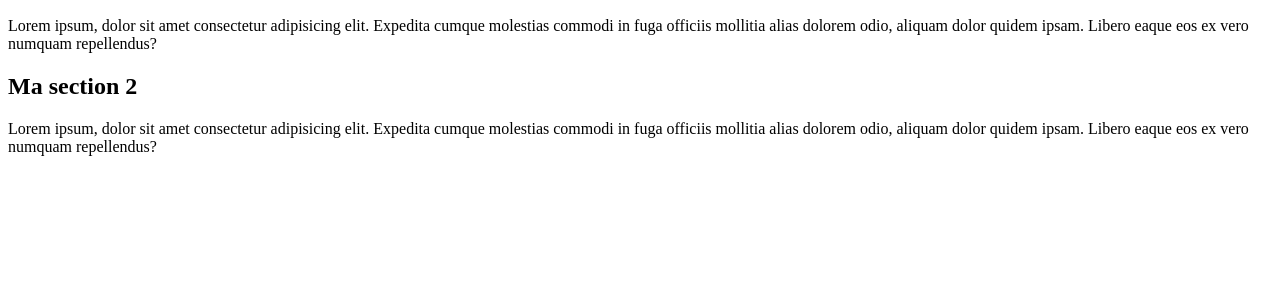
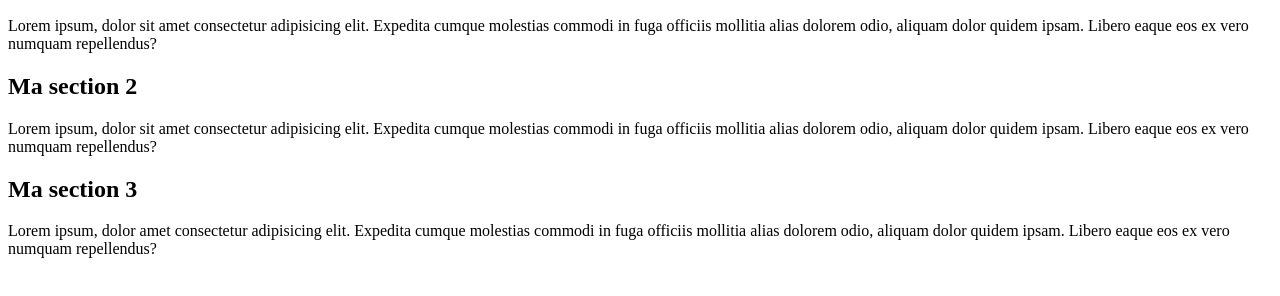
Before and after one commit to SaadiKarim/mon_site, a plain HTML site: page index.html in a window 1280 px wide. Shown: the part 110-406 px from the top of the page. Drawn offline with Linux system fonts and the light colour scheme.

Commit message:
ajout section 3 dans accueil

```diff
--- a/index.html
+++ b/index.html
@@ -18,5 +18,10 @@
         <h2>Ma section 2</h2>
         <p>Lorem ipsum, dolor sit amet consectetur adipisicing elit. Expedita cumque molestias commodi in fuga officiis mollitia alias dolorem odio, aliquam dolor quidem ipsam. Libero eaque eos ex vero numquam repellendus?</p>
     </section>
+
+    <section>
+        <h2>Ma section 3</h2>
+        <p>Lorem ipsum, dolor amet consectetur adipisicing elit. Expedita cumque molestias commodi in fuga officiis mollitia alias dolorem odio, aliquam dolor quidem ipsam. Libero eaque eos ex vero numquam repellendus?</p>
+    </section>
 </body>
 </html>
```
